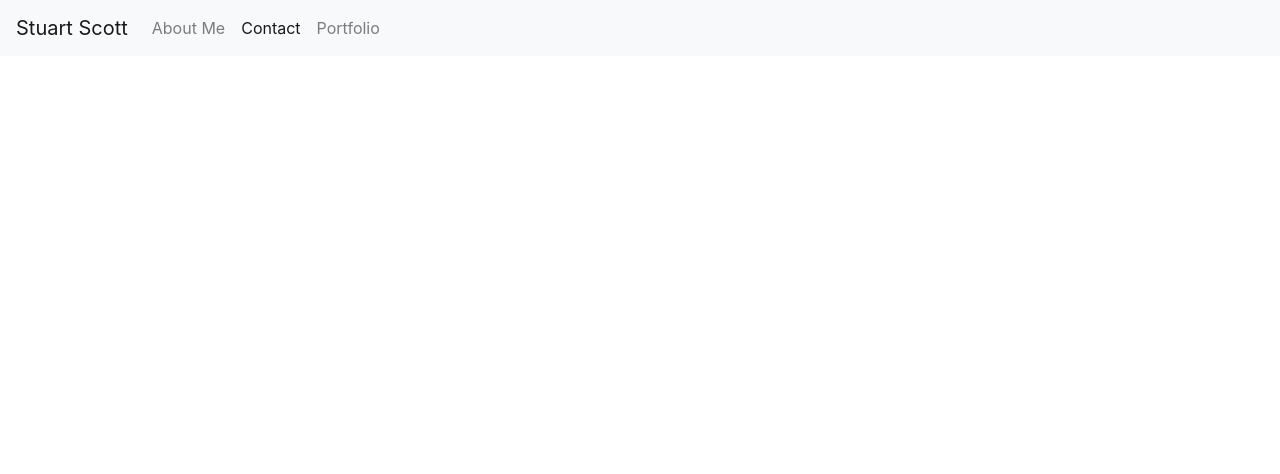
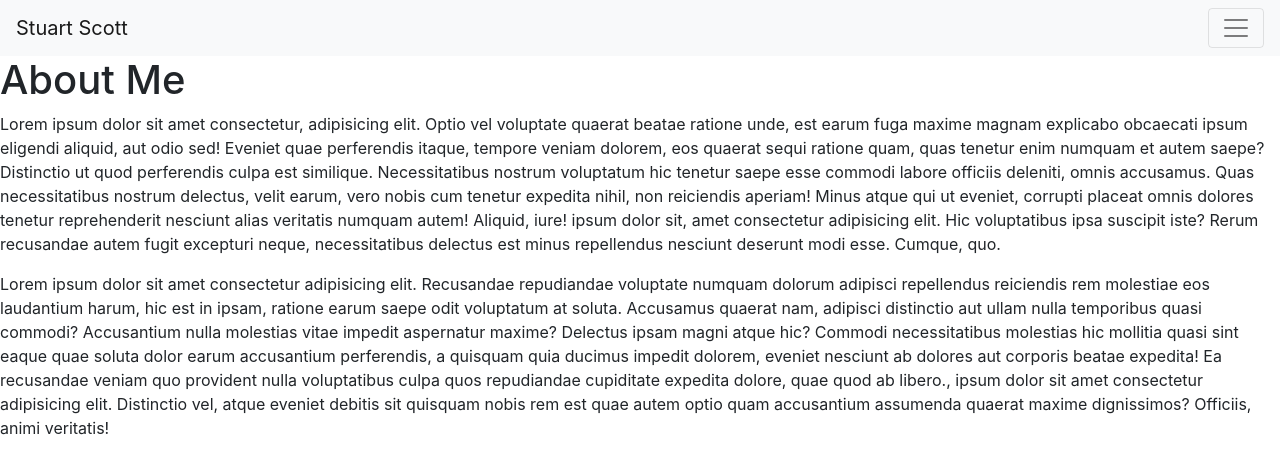
Before and after one commit to yoohooitstoo/gt-hw-bootstrap-portfolio, a plain HTML site: page index.html in a window 1280 px wide. Drawn offline with nearby package versions, Linux system fonts and the light colour scheme.

Commit message:
contact page started and index navbar adjusted

```diff
--- /dev/null
+++ b/assets/css/style.css
@@ -0,0 +1,8 @@
+body {
+    background-c: ;
+}
+/* change body to background image
+body {
+    background-size: 100% 100%;
+    background-repeat: no-repeat;
+} */
--- a/index.html
+++ b/index.html
@@ -10,38 +10,72 @@
   <link rel="stylesheet" href="https://stackpath.bootstrapcdn.com/bootstrap/4.5.0/css/bootstrap.min.css"
     integrity="sha384-9aIt2nRpC12Uk9gS9baDl411NQApFmC26EwAOH8WgZl5MYYxFfc+NcPb1dKGj7Sk" crossorigin="anonymous">
 
+  <link rel="stylesheet" href="./assets/css/style.css">
   <title>My Portfolio</title>
 </head>
 <!-- Navbar goes here -->
-<nav class="navbar navbar-expand-lg navbar-light bg-light">
+
+
+<body>
+  <nav class="navbar navbar-light bg-light">
     <a class="navbar-brand" href="index.html">Stuart Scott</a>
-  <button class="navbar-toggler" type="button" data-toggle="collapse" data-target="#navbarSupportedContent"
-    aria-controls="navbarSupportedContent" aria-expanded="false" aria-label="Toggle navigation">
+    <button class="navbar-toggler" type="button" data-toggle="collapse" data-target="#navbarToggleExternalContent"
+      aria-controls="navbarToggleExternalContent" aria-expanded="false" aria-label="Toggle navigation">
       <span class="navbar-toggler-icon"></span>
     </button>
-  <div class="collapse navbar-collapse" id="navbarSupportedContent">
+    <div class="collapse navbar-collapse" id="navbarToggleExternalContent">
       <ul class="navbar-nav mr-auto">
         <li class="nav-item">
-        <a class="nav-link" href="aboutme.html">About Me</a>
+          <a class="nav-link" href="index.html">About Me</a>
         </li>
-      <li class="nav-item active">
+        <li class="nav-item">
           <a class="nav-link" href="contact.html">Contact</a>
         </li>
         <li class="nav-item">
           <a class="nav-link" href="portfolio.html">Portfolio</a>
         </li>
 
-      <!-- <li class="nav-item">
-        <a class="nav-link disabled" href="#" tabindex="-1" aria-disabled="true">Disabled</a>
-      </li> -->
+
       </ul>
-    <!-- <form class="form-inline my-2 my-lg-0">
-      <input class="form-control mr-sm-2" type="search" placeholder="Search" aria-label="Search">
-      <button class="btn btn-outline-success my-2 my-sm-0" type="submit">Search</button>
-    </form> -->
+
     </div>
   </nav> <!-- Navbar content -->
+  <!-- Container goes here -->
+  <!-- need a row and a column here followed by a picture -->
+  <div class></div>
+  <h1>About Me</h1>
+  <p>Lorem ipsum dolor sit amet consectetur, adipisicing elit. Optio vel voluptate quaerat beatae ratione unde, est
+    earum fuga maxime magnam explicabo obcaecati ipsum eligendi aliquid, aut odio sed! Eveniet quae perferendis itaque,
+    tempore veniam dolorem, eos quaerat sequi ratione quam, quas tenetur enim numquam et autem saepe? Distinctio ut quod
+    perferendis culpa est similique. Necessitatibus nostrum voluptatum hic tenetur saepe esse commodi labore officiis
+    deleniti, omnis accusamus. Quas necessitatibus nostrum delectus, velit earum, vero nobis cum tenetur expedita nihil,
+    non reiciendis aperiam! Minus atque qui ut eveniet, corrupti placeat omnis dolores tenetur reprehenderit nesciunt
+    alias veritatis numquam autem! Aliquid, iure! ipsum dolor sit, amet consectetur adipisicing elit. Hic voluptatibus
+    ipsa suscipit iste? Rerum recusandae
+    autem fugit excepturi neque, necessitatibus delectus est minus repellendus nesciunt deserunt modi esse. Cumque, quo.
+  </p>
+  <p>Lorem ipsum dolor sit amet consectetur adipisicing elit. Recusandae repudiandae voluptate numquam dolorum adipisci
+    repellendus reiciendis rem molestiae eos laudantium harum, hic est in ipsam, ratione earum saepe odit voluptatum at
+    soluta. Accusamus quaerat nam, adipisci distinctio aut ullam nulla temporibus quasi commodi? Accusantium nulla
+    molestias vitae impedit aspernatur maxime? Delectus ipsam magni atque hic? Commodi necessitatibus molestias hic
+    mollitia quasi sint eaque quae soluta dolor earum accusantium perferendis, a quisquam quia ducimus impedit dolorem,
+    eveniet nesciunt ab dolores aut corporis beatae expedita! Ea recusandae veniam quo provident nulla voluptatibus
+    culpa quos repudiandae cupiditate expedita dolore, quae quod ab libero., ipsum dolor sit amet consectetur
+    adipisicing elit. Distinctio vel, atque eveniet debitis sit quisquam nobis
+    rem est quae autem optio quam accusantium assumenda quaerat maxime dignissimos? Officiis, animi veritatis!</p>
 
+  <!-- Optional JavaScript -->
+  <!-- jQuery first, then Popper.js, then Bootstrap JS -->
+  <script src="https://code.jquery.com/jquery-3.5.1.slim.min.js"
+    integrity="sha384-DfXdz2htPH0lsSSs5nCTpuj/zy4C+OGpamoFVy38MVBnE+IbbVYUew+OrCXaRkfj" crossorigin="anonymous">
+  </script>
+  <script src="https://cdn.jsdelivr.net/npm/popper.js@1.16.0/dist/umd/popper.min.js"
+    integrity="sha384-Q6E9RHvbIyZFJoft+2mJbHaEWldlvI9IOYy5n3zV9zzTtmI3UksdQRVvoxMfooAo" crossorigin="anonymous">
+  </script>
+  <script src="https://stackpath.bootstrapcdn.com/bootstrap/4.5.0/js/bootstrap.min.js"
+    integrity="sha384-OgVRvuATP1z7JjHLkuOU7Xw704+h835Lr+6QL9UvYjZE3Ipu6Tp75j7Bh/kR0JKI" crossorigin="anonymous">
+  </script>
+</body>
 
 
 </html>
```
Also changed, not shown: aboutme.html (+2 -2 lines), contact.html (+24 -0 lines). Lines whose indentation alone changed are shown as unchanged.
